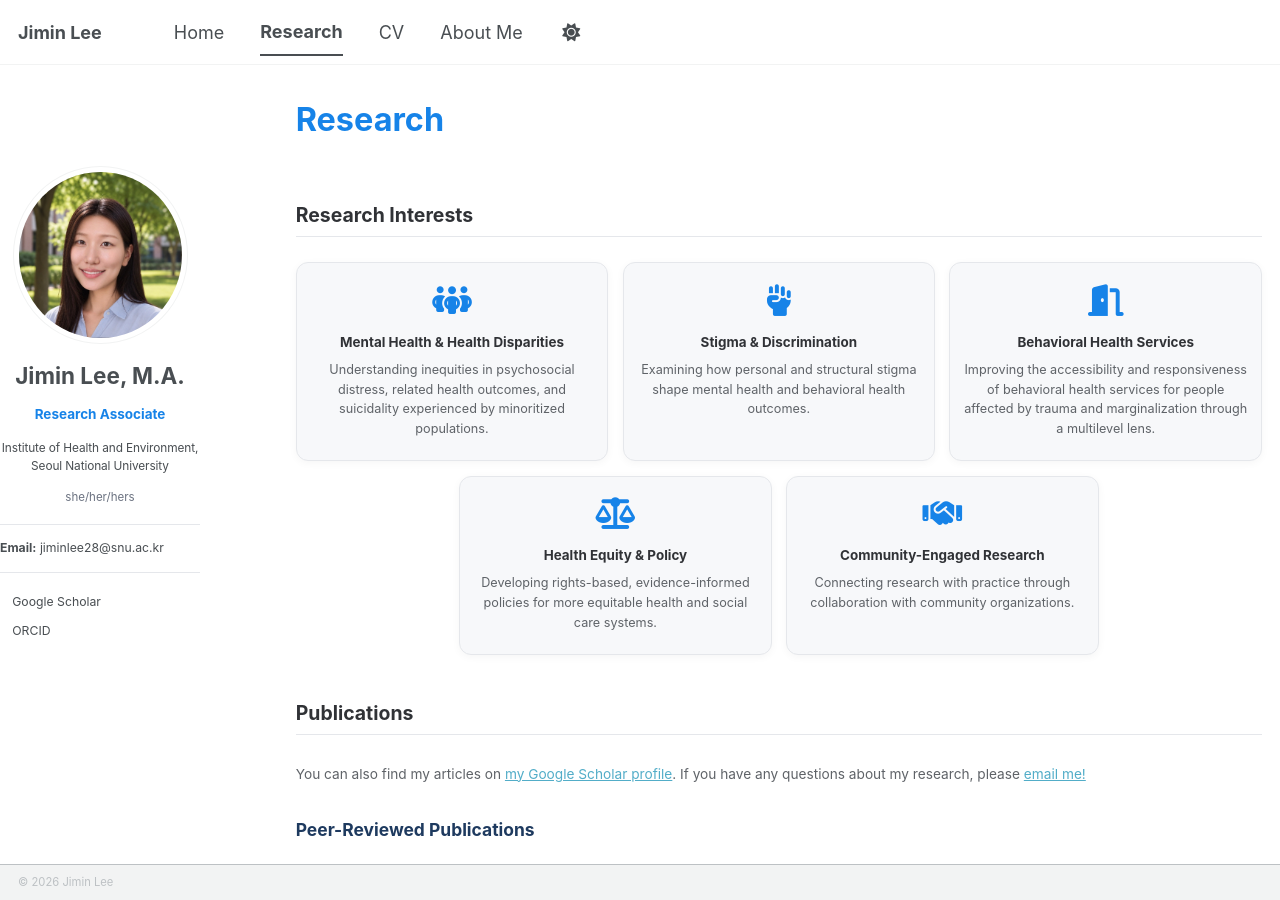
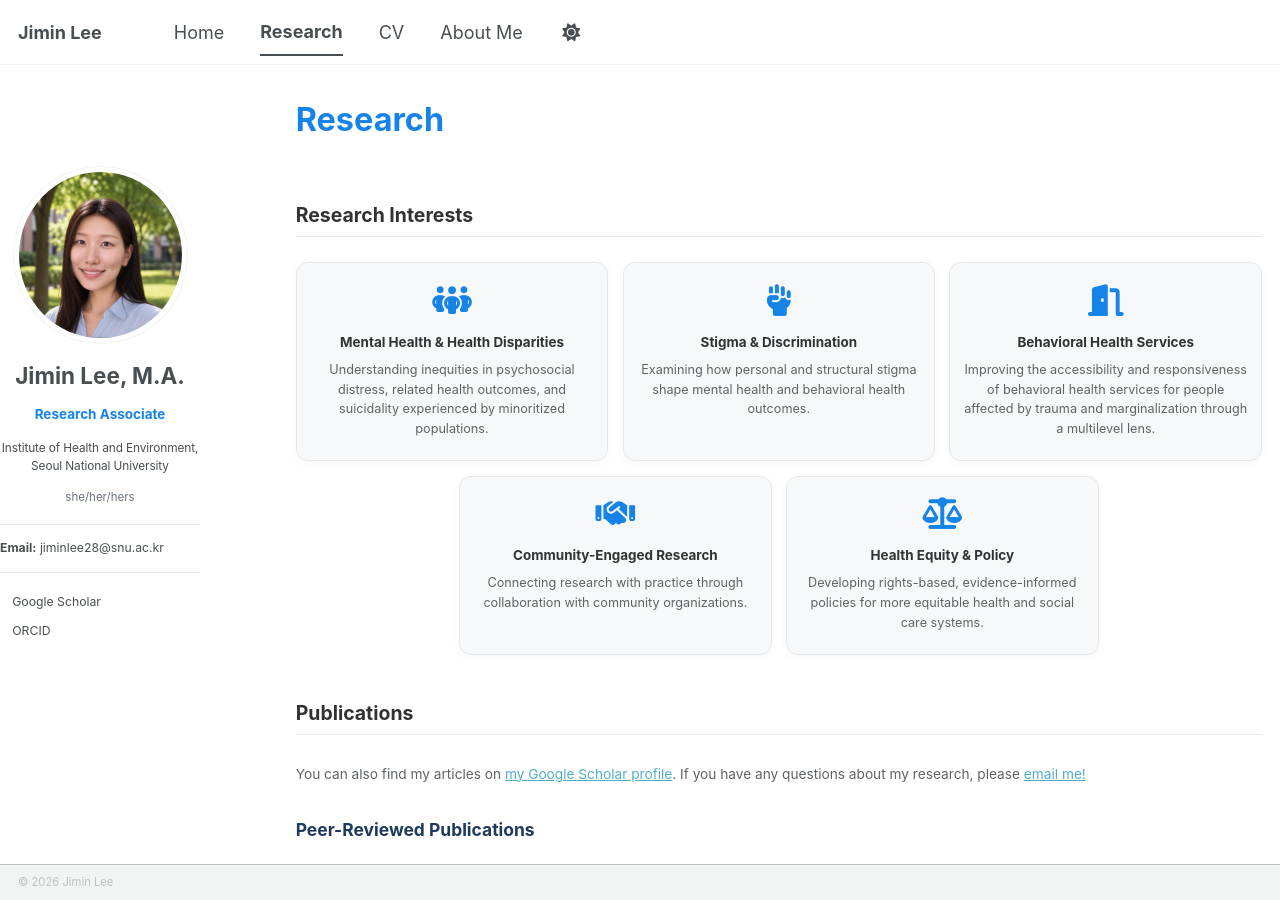
Before and after one commit to jiminlee-research/jiminlee-research.github.io, a Jekyll site: the page built from _pages/publications.html, in a window 1280 px wide and 900 px high. Built offline with Jekyll 4.4.1, drawn with Linux system fonts in a browser that asks for light colours; a style sheet for code colours, icons or effects is not loaded.

Commit message:
Swap order of Health Equity & Policy and Community-Engaged Research cards
Co-Authored-By: Claude Opus 5.5 <noreply@anthropic.com>
Claude-Session: https://claude.ai/code/session_01PcjxNgqngrrHjMZQkReYzc

```diff
--- a/_pages/publications.html
+++ b/_pages/publications.html
@@ -69,8 +69,8 @@ author_profile: true
   <div class="ri-card"><i class="fa-solid fa-people-group" aria-hidden="true"></i><h3>Mental Health &amp; Health Disparities</h3><p>Understanding inequities in psychosocial distress, related health outcomes, and suicidality experienced by minoritized populations.</p></div>
   <div class="ri-card"><i class="fa-solid fa-hand-fist" aria-hidden="true"></i><h3>Stigma &amp; Discrimination</h3><p>Examining how personal and structural stigma shape mental health and behavioral health outcomes.</p></div>
   <div class="ri-card"><i class="fa-solid fa-door-open" aria-hidden="true"></i><h3>Behavioral Health Services</h3><p>Improving the accessibility and responsiveness of behavioral health services for people affected by trauma and marginalization through a multilevel lens.</p></div>
+  <div class="ri-card"><i class="fa-solid fa-handshake" aria-hidden="true"></i><h3>Community-Engaged Research</h3><p>Connecting research with practice through collaboration with community organizations.</p></div>
   <div class="ri-card"><i class="fa-solid fa-scale-balanced" aria-hidden="true"></i><h3>Health Equity &amp; Policy</h3><p>Developing rights-based, evidence-informed policies for more equitable health and social care systems.</p></div>
-  <div class="ri-card"><i class="fa-solid fa-handshake" aria-hidden="true"></i><h3>Community-Engaged Research</h3><p>Connecting research with practice through collaboration with community organizations.</p></div>
 </div>
 
 <div class="pub-head">
```
